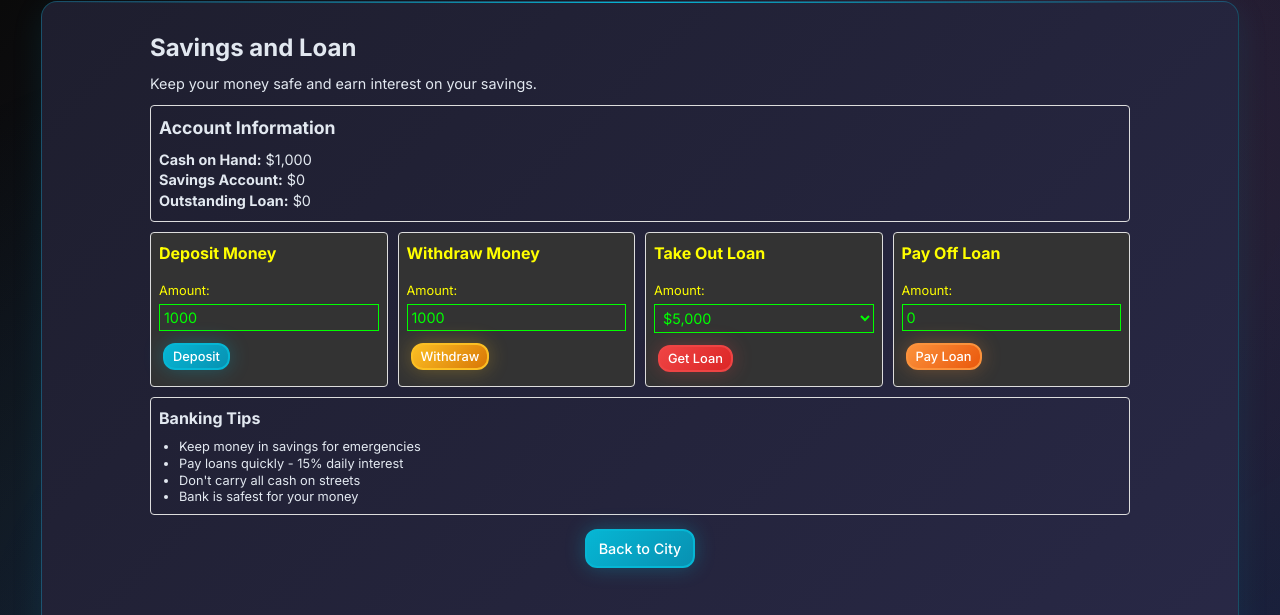
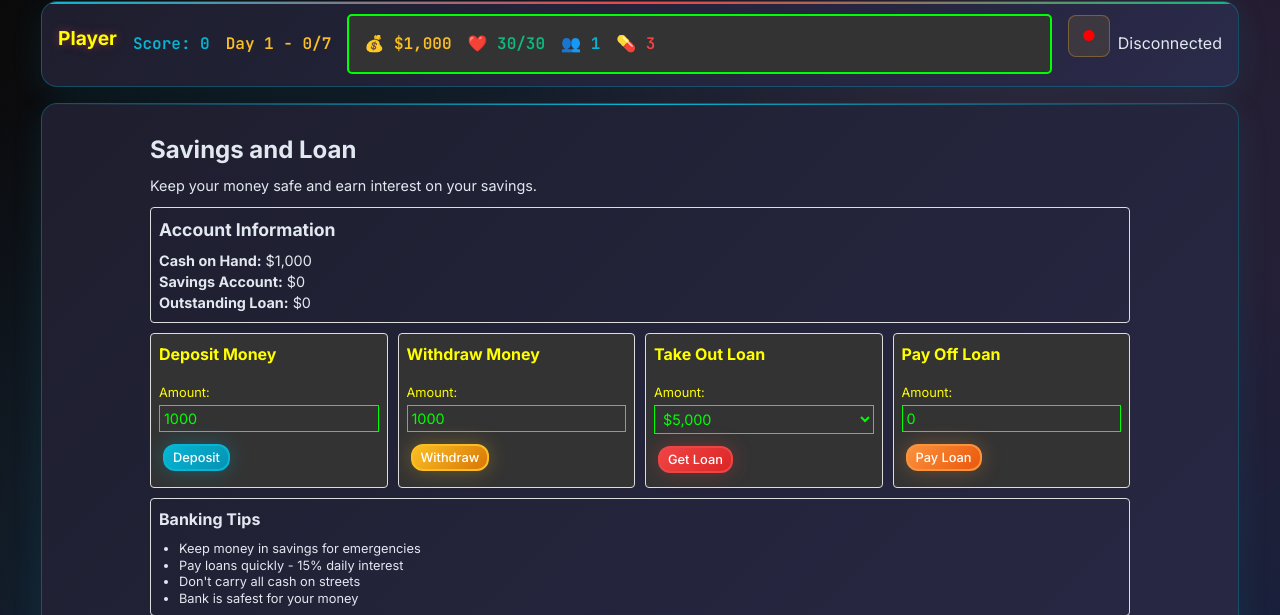
Before and after one commit to timotheuzi/gangwar, a Flask app: page /bank in a window 1280 px wide. Shown: the top 615 px of the page. Run offline with Flask 3, Linux system fonts and the light colour scheme; some libraries are stand-ins or nearby versions.

Commit message:
Fix player info container disappearing when toggling away from game

```diff
--- a/src/templates/base.html
+++ b/src/templates/base.html
@@ -33,11 +33,11 @@
 <body>
     <div class="container">
         <!-- Player Info Header -->
-        {% if game_state and game_state.player_name and request.endpoint not in ['index', 'new_game'] %}
+        {% if game_state %}
         <header class="player-info-header">
             <div class="player-info">
                 <div class="player-basic">
-                    <span class="player-name">{{ game_state.player_name }}</span>
+                    <span class="player-name">{{ game_state.player_name or 'Player' }}</span>
                     <span class="player-score">Score: {{ game_state.current_score }}</span>
                     <span class="player-steps">Day {{ game_state.day }} - {{ game_state.steps }}/{{ game_state.max_steps }}</span>
                 </div>
```
